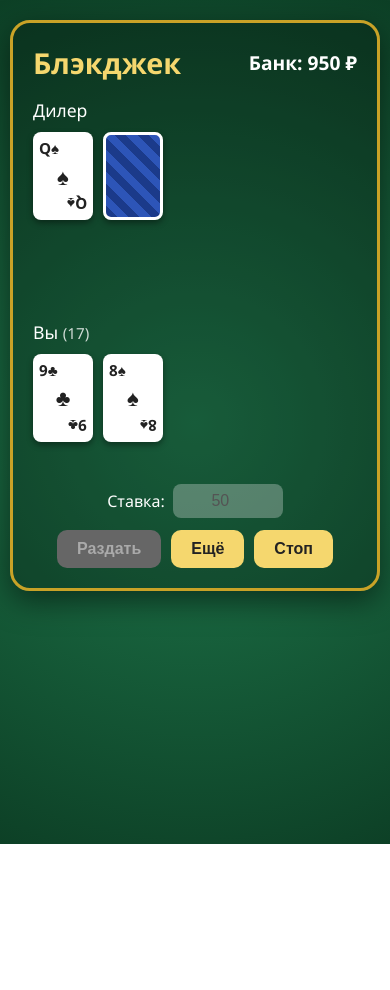
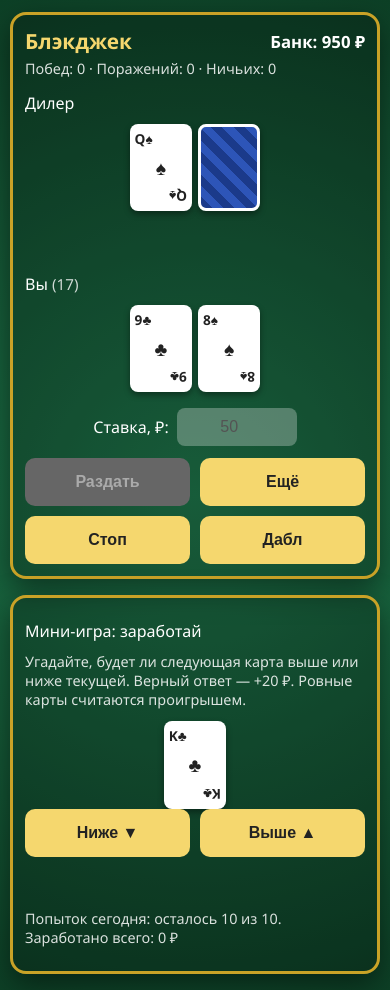
Before and after one commit to ScantFive/BlackJack, a plain HTML site: page index.html in a window 390 px wide. Both pictures are taken after a click on the button "Раздать". Before the commit the page ends 844 px from the top, so only its background shows below. Drawn offline with Linux system fonts and the light colour scheme.

Commit message:
Add files via upload

```diff
--- /dev/null
+++ b/db.js
@@ -0,0 +1,105 @@
+/*
+ * Локальная база данных на основе localStorage.
+ * Данные хранятся только в браузере этого устройства.
+ */
+(function (global) {
+  "use strict";
+
+  const KEY = "blackjack.db.v1";
+  const START_BANK = 1000;
+
+  function defaults() {
+    return {
+      bank: START_BANK,
+      stats: { wins: 0, losses: 0, pushes: 0 },
+      minigame: { date: "", plays: 0, earned: 0 },
+    };
+  }
+
+  function load() {
+    try {
+      const raw = localStorage.getItem(KEY);
+      if (!raw) return defaults();
+      const parsed = JSON.parse(raw);
+      const base = defaults();
+      return {
+        bank: typeof parsed.bank === "number" ? parsed.bank : base.bank,
+        stats: Object.assign(base.stats, parsed.stats || {}),
+        minigame: Object.assign(base.minigame, parsed.minigame || {}),
+      };
+    } catch (e) {
+      console.warn("Не удалось прочитать базу данных:", e);
+      return defaults();
+    }
+  }
+
+  let data = load();
+
+  function save() {
+    try {
+      localStorage.setItem(KEY, JSON.stringify(data));
+    } catch (e) {
+      console.warn("Не удалось сохранить базу данных:", e);
+    }
+  }
+
+  function notify() {
+    global.dispatchEvent(new Event("bank-changed"));
+  }
+
+  const DB = {
+    START_BANK: START_BANK,
+
+    getBank() {
+      return data.bank;
+    },
+
+    setBank(value) {
+      data.bank = Math.max(0, Math.floor(value));
+      save();
+      notify();
+    },
+
+    recordResult(outcome) {
+      if (outcome === "win" || outcome === "blackjack") data.stats.wins++;
+      else if (outcome === "lose") data.stats.losses++;
+      else if (outcome === "push") data.stats.pushes++;
+      save();
+    },
+
+    getStats() {
+      return { ...data.stats };
+    },
+
+    // Возвращает данные мини-игры за сегодня; при смене даты счётчик обнуляется
+    getMinigame() {
+      const today = new Date().toDateString();
+      if (data.minigame.date !== today) {
+        data.minigame = { date: today, plays: 0, earned: data.minigame.earned || 0 };
+        save();
+      }
+      return { ...data.minigame };
+    },
+
+    // Засчитывает одну попытку мини-игры и начисляет награду (если она есть)
+    minigamePlay(reward) {
+      DB.getMinigame();
+      data.minigame.plays++;
+      if (reward > 0) {
+        data.bank += reward;
+        data.minigame.earned += reward;
+      }
+      save();
+      notify();
+    },
+
+    // Полный сброс: банк, статистика и мини-игра
+    reset() {
+      data = defaults();
+      save();
+      notify();
+    },
+  };
+
+  global.DB = DB;
+})(window);
--- a/index.html
+++ b/index.html
@@ -2,7 +2,8 @@
 <html lang="ru">
 <head>
   <meta charset="UTF-8">
-  <meta name="viewport" content="width=device-width, initial-scale=1.0">
+  <meta name="viewport" content="width=device-width, initial-scale=1.0, viewport-fit=cover">
+  <meta name="theme-color" content="#0d4026">
   <title>Блэкджек</title>
   <link rel="stylesheet" href="style.css">
 </head>
@@ -10,8 +11,14 @@
   <main class="table">
     <header class="top">
       <h1>Блэкджек</h1>
-      <div class="bank">Банк: <span id="bank">1000</span> ₽</div>
+      <div class="bank">Банк: <span id="bank">0</span> ₽</div>
     </header>
+
+    <div class="stats">
+      Побед: <span id="stat-wins">0</span> ·
+      Поражений: <span id="stat-losses">0</span> ·
+      Ничьих: <span id="stat-pushes">0</span>
+    </div>
 
     <section class="hand">
       <h2>Дилер <span id="dealer-score" class="score"></span></h2>
@@ -27,18 +34,33 @@
 
     <section class="controls">
       <div class="bet-row">
-        <label for="bet-input">Ставка:</label>
-        <input type="number" id="bet-input" min="1" value="50" step="10">
+        <label for="bet-input">Ставка, ₽:</label>
+        <input type="number" id="bet-input" inputmode="numeric" min="1" value="50" step="1">
       </div>
       <div class="buttons">
         <button id="btn-deal">Раздать</button>
         <button id="btn-hit" disabled>Ещё</button>
         <button id="btn-stand" disabled>Стоп</button>
-        <button id="btn-reset" hidden>Новая игра</button>
+        <button id="btn-double" disabled>Дабл</button>
+        <button id="btn-reset" class="secondary" hidden>Начать заново</button>
       </div>
     </section>
   </main>
 
+  <section class="table panel minigame">
+    <h2>Мини-игра: заработай</h2>
+    <p class="hint">Угадайте, будет ли следующая карта выше или ниже текущей. Верный ответ — +20 ₽. Ровные карты считаются проигрышем.</p>
+    <div id="mg-card" class="cards"></div>
+    <div class="buttons mg-buttons">
+      <button id="mg-lower">Ниже ▼</button>
+      <button id="mg-higher">Выше ▲</button>
+    </div>
+    <div id="mg-message" class="message small"></div>
+    <div id="mg-left" class="hint"></div>
+  </section>
+
+  <script src="db.js"></script>
   <script src="script.js"></script>
+  <script src="minigame.js"></script>
 </body>
 </html>
--- /dev/null
+++ b/minigame.js
@@ -0,0 +1,96 @@
+(function () {
+  "use strict";
+
+  const DAILY_LIMIT = 10; // попыток в день
+  const REWARD = 20;      // награда за верный ответ, ₽
+
+  const SUITS = ["♠", "♥", "♦", "♣"];
+  const RANKS = ["2", "3", "4", "5", "6", "7", "8", "9", "10", "J", "Q", "K", "A"];
+
+  const el = {
+    card: document.getElementById("mg-card"),
+    higher: document.getElementById("mg-higher"),
+    lower: document.getElementById("mg-lower"),
+    message: document.getElementById("mg-message"),
+    left: document.getElementById("mg-left"),
+  };
+
+  let current = null;
+
+  function randomCard() {
+    const rankIndex = Math.floor(Math.random() * RANKS.length);
+    return {
+      rank: RANKS[rankIndex],
+      suit: SUITS[Math.floor(Math.random() * SUITS.length)],
+      value: rankIndex + 2, // 2..14, туз — старший
+    };
+  }
+
+  function renderCard(card) {
+    el.card.innerHTML = "";
+    if (!card) return;
+
+    const div = document.createElement("div");
+    div.className = "card" + (card.suit === "♥" || card.suit === "♦" ? " red" : "");
+
+    const top = document.createElement("span");
+    top.textContent = card.rank + card.suit;
+
+    const center = document.createElement("span");
+    center.className = "suit-center";
+    center.textContent = card.suit;
+
+    const bottom = document.createElement("span");
+    bottom.className = "corner-bottom";
+    bottom.textContent = card.rank + card.suit;
+
+    div.append(top, center, bottom);
+    el.card.appendChild(div);
+  }
+
+  function refresh() {
+    const today = DB.getMinigame();
+    const left = Math.max(0, DAILY_LIMIT - today.plays);
+
+    el.left.textContent = `Попыток сегодня: осталось ${left} из ${DAILY_LIMIT}. Заработано всего: ${today.earned} ₽`;
+
+    el.higher.disabled = left <= 0;
+    el.lower.disabled = left <= 0;
+
+    if (left <= 0 && !el.message.textContent) {
+      el.message.textContent = "Лимит на сегодня исчерпан. Приходите завтра!";
+      el.message.className = "message small";
+    }
+  }
+
+  function guess(direction) {
+    if (DB.getMinigame().plays >= DAILY_LIMIT) {
+      refresh();
+      return;
+    }
+
+    const next = randomCard();
+    const correct =
+      direction === "higher" ? next.value > current.value : next.value < current.value;
+
+    // Равные карты считаются проигрышем
+    DB.minigamePlay(correct ? REWARD : 0);
+
+    renderCard(next);
+    current = next;
+
+    el.message.textContent = correct
+      ? `Верно! +${REWARD} ₽`
+      : "Неверно. Попробуйте ещё раз";
+    el.message.className = "message small " + (correct ? "win" : "lose");
+
+    refresh();
+  }
+
+  el.higher.addEventListener("click", () => guess("higher"));
+  el.lower.addEventListener("click", () => guess("lower"));
+
+  current = randomCard();
+  renderCard(current);
+  refresh();
+})();
--- a/script.js
+++ b/script.js
@@ -3,10 +3,12 @@
 
   const SUITS = ["♠", "♥", "♦", "♣"];
   const RANKS = ["2", "3", "4", "5", "6", "7", "8", "9", "10", "J", "Q", "K", "A"];
-  const START_BANK = 1000;
 
   const el = {
     bank: document.getElementById("bank"),
+    statWins: document.getElementById("stat-wins"),
+    statLosses: document.getElementById("stat-losses"),
+    statPushes: document.getElementById("stat-pushes"),
     dealerCards: document.getElementById("dealer-cards"),
     playerCards: document.getElementById("player-cards"),
     dealerScore: document.getElementById("dealer-score"),
@@ -16,15 +18,17 @@
     btnDeal: document.getElementById("btn-deal"),
     btnHit: document.getElementById("btn-hit"),
     btnStand: document.getElementById("btn-stand"),
+    btnDouble: document.getElementById("btn-double"),
     btnReset: document.getElementById("btn-reset"),
   };
 
   let deck = [];
   let player = [];
   let dealer = [];
-  let bank = START_BANK;
   let bet = 0;
   let inRound = false;
+
+  // ---------- Колода и подсчёт очков ----------
 
   function buildDeck() {
     const cards = [];
@@ -70,6 +74,8 @@
     return hand.length === 2 && handValue(hand) === 21;
   }
 
+  // ---------- Отрисовка ----------
+
   function renderCard(card, hidden) {
     const div = document.createElement("div");
     if (hidden) {
@@ -77,24 +83,39 @@
       return div;
     }
     div.className = "card" + (card.suit === "♥" || card.suit === "♦" ? " red" : "");
+
     const top = document.createElement("span");
     top.textContent = card.rank + card.suit;
+
     const center = document.createElement("span");
     center.className = "suit-center";
     center.textContent = card.suit;
+
     const bottom = document.createElement("span");
-    bottom.style.alignSelf = "flex-end";
-    bottom.style.transform = "rotate(180deg)";
+    bottom.className = "corner-bottom";
     bottom.textContent = card.rank + card.suit;
+
     div.append(top, center, bottom);
     return div;
   }
 
+  function setMessage(text, type) {
+    el.message.textContent = text;
+    el.message.className = "message" + (type ? " " + type : "");
+  }
+
   function render(revealDealer) {
+    const bank = DB.getBank();
+    const stats = DB.getStats();
+
     el.bank.textContent = bank;
+    el.statWins.textContent = stats.wins;
+    el.statLosses.textContent = stats.losses;
+    el.statPushes.textContent = stats.pushes;
 
     el.dealerCards.innerHTML = "";
     dealer.forEach((card, i) => {
+      // Вторая карта дилера скрыта, пока раунд не закончен
       el.dealerCards.appendChild(renderCard(card, !revealDealer && i === 1));
     });
 
@@ -108,34 +129,57 @@
     el.btnDeal.disabled = inRound || bank <= 0;
     el.btnHit.disabled = !inRound;
     el.btnStand.disabled = !inRound;
+    el.btnDouble.disabled = !(inRound && player.length === 2 && bank >= bet);
     el.betInput.disabled = inRound;
     el.btnReset.hidden = !(bank <= 0 && !inRound);
   }
 
-  function setMessage(text, type) {
-    el.message.textContent = text;
-    el.message.className = "message" + (type ? " " + type : "");
-  }
+  // ---------- Ставки и выплаты ----------
 
   function readBet() {
     const value = parseInt(el.betInput.value, 10);
     if (!Number.isFinite(value) || value < 1) {
-      setMessage("Введите корректную ставку (минимум 1)", "lose");
+      setMessage("Введите корректную ставку (минимум 1 ₽)", "lose");
       return null;
     }
-    if (value > bank) {
+    if (value > DB.getBank()) {
       setMessage("Недостаточно средств на банке", "lose");
       return null;
     }
     return value;
   }
 
+  // Сколько возвращается игроку при данном исходе (включая его ставку)
+  function payout(outcome) {
+    if (outcome === "blackjack") return bet + Math.floor(bet * 1.5);
+    if (outcome === "win") return bet * 2;
+    if (outcome === "push") return bet;
+    return 0;
+  }
+
+  function settle(outcome, text) {
+    inRound = false;
+    const amount = payout(outcome);
+    if (amount > 0) DB.setBank(DB.getBank() + amount);
+    DB.recordResult(outcome);
+
+    const type =
+      outcome === "win" || outcome === "blackjack" ? "win"
+      : outcome === "lose" ? "lose"
+      : "";
+    setMessage(text, type);
+    render(true);
+  }
+
+  // ---------- Действия игрока ----------
+
   function deal() {
+    if (inRound) return;
     const value = readBet();
     if (value === null) return;
 
+    DB.setBank(DB.getBank() - value);
     bet = value;
-    bank -= bet;
     player = [draw(), draw()];
     dealer = [draw(), draw()];
     inRound = true;
@@ -145,18 +189,13 @@
     const dealerBJ = isBlackjack(dealer);
 
     if (playerBJ || dealerBJ) {
-      inRound = false;
       if (playerBJ && dealerBJ) {
-        bank += bet;
-        setMessage("Блэкджек у обоих — ничья", "");
+        settle("push", "Блэкджек у обоих — ничья");
       } else if (playerBJ) {
-        const win = bet + Math.floor(bet * 1.5);
-        bank += win;
-        setMessage(`Блэкджек! Вы выиграли ${win - bet} ₽`, "win");
+        settle("blackjack", `Блэкджек! Выигрыш ${Math.floor(bet * 1.5)} ₽`);
       } else {
-        setMessage("У дилера блэкджек — вы проиграли", "lose");
+        settle("lose", "У дилера блэкджек — вы проиграли");
       }
-      render(true);
       return;
     }
 
@@ -167,7 +206,7 @@
     if (!inRound) return;
     player.push(draw());
     if (handValue(player) > 21) {
-      finishRound("bust");
+      settle("lose", "Перебор! Вы проиграли");
     } else {
       render(false);
     }
@@ -175,60 +214,78 @@
 
   function stand() {
     if (!inRound) return;
-    // Дилер добирает до 17
+    finishDealerTurn();
+  }
+
+  // Дабл: удваиваем ставку, берём ровно одну карту и сразу останавливаемся
+  function double() {
+    if (!inRound || player.length !== 2) return;
+    if (DB.getBank() < bet) {
+      setMessage("Недостаточно средств для дабла", "lose");
+      return;
+    }
+
+    DB.setBank(DB.getBank() - bet);
+    bet *= 2;
+    player.push(draw());
+
+    if (handValue(player) > 21) {
+      settle("lose", "Перебор после дабла! Вы проиграли");
+    } else {
+      finishDealerTurn();
+    }
+  }
+
+  // Дилер добирает до 17 и сравнивается с игроком
+  function finishDealerTurn() {
     while (handValue(dealer) < 17) {
       dealer.push(draw());
     }
-    finishRound("stand");
-  }
 
-  function finishRound(reason) {
-    inRound = false;
     const p = handValue(player);
     const d = handValue(dealer);
-    let result;
 
-    if (reason === "bust" || p > 21) {
-      result = "lose";
-      setMessage("Перебор! Вы проиграли", "lose");
-    } else if (d > 21) {
-      result = "win";
-      bank += bet * 2;
-      setMessage(`Дилер перебрал! Вы выиграли ${bet} ₽`, "win");
+    if (d > 21) {
+      settle("win", `Дилер перебрал! Выигрыш ${bet} ₽`);
     } else if (p > d) {
-      result = "win";
-      bank += bet * 2;
-      setMessage(`Вы выиграли ${bet} ₽`, "win");
+      settle("win", `Вы выиграли ${bet} ₽`);
     } else if (p < d) {
-      result = "lose";
-      setMessage("Дилер выиграл", "lose");
+      settle("lose", "Дилер выиграл");
     } else {
-      result = "push";
-      bank += bet;
-      setMessage("Ничья", "");
+      settle("push", "Ничья — ставка возвращена");
     }
-
-    render(true);
-    return result;
   }
 
   function reset() {
-    bank = START_BANK;
+    DB.reset();
+    bet = 0;
     player = [];
     dealer = [];
+    inRound = false;
     setMessage("Новая игра! Сделайте ставку");
     render(false);
   }
 
+  // ---------- Инициализация ----------
+
   el.btnDeal.addEventListener("click", deal);
   el.btnHit.addEventListener("click", hit);
   el.btnStand.addEventListener("click", stand);
+  el.btnDouble.addEventListener("click", double);
   el.btnReset.addEventListener("click", reset);
 
   el.betInput.addEventListener("keydown", (e) => {
-    if (e.key === "Enter" && !inRound) deal();
+    if (e.key === "Enter") deal();
   });
 
+  // Обновляем экран при изменении банка (например, из мини-игры)
+  window.addEventListener("bank-changed", () => render(!inRound));
+
   deck = buildDeck();
+  if (DB.getBank() <= 0) {
+    setMessage("Банк пуст. Заработайте в мини-игре или начните заново");
+  } else {
+    setMessage("Сделайте ставку и нажмите «Раздать»");
+  }
   render(false);
 })();
--- a/style.css
+++ b/style.css
@@ -1,26 +1,36 @@
 * {
   box-sizing: border-box;
+}
+
+html {
+  -webkit-text-size-adjust: 100%;
 }
 
 body {
   margin: 0;
   min-height: 100vh;
+  min-height: 100dvh;
   font-family: "Segoe UI", Roboto, Arial, sans-serif;
   background: radial-gradient(circle at center, #1f7a4d 0%, #0d4026 100%);
   color: #fff;
   display: flex;
-  justify-content: center;
-  align-items: flex-start;
-  padding: 20px 10px;
+  flex-direction: column;
+  align-items: center;
+  gap: 16px;
+  padding: max(12px, env(safe-area-inset-top))
+           max(10px, env(safe-area-inset-right))
+           max(16px, env(safe-area-inset-bottom))
+           max(10px, env(safe-area-inset-left));
 }
 
-.table {
+.table,
+.panel {
   width: 100%;
   max-width: 720px;
   background: rgba(0, 0, 0, 0.25);
   border: 3px solid #c9a227;
-  border-radius: 20px;
-  padding: 20px;
+  border-radius: 16px;
+  padding: 16px;
   box-shadow: 0 10px 30px rgba(0, 0, 0, 0.5);
 }
 
@@ -29,24 +39,30 @@ body {
   justify-content: space-between;
   align-items: center;
   flex-wrap: wrap;
-  gap: 10px;
+  gap: 8px;
 }
 
 h1 {
   margin: 0;
-  font-size: 1.8rem;
+  font-size: clamp(1.3rem, 5vw, 1.8rem);
   color: #f5d76e;
 }
 
 h2 {
-  font-size: 1.1rem;
+  font-size: clamp(1rem, 4vw, 1.1rem);
   margin: 10px 0;
   font-weight: 500;
 }
 
 .bank {
-  font-size: 1.2rem;
+  font-size: clamp(1.05rem, 4vw, 1.2rem);
   font-weight: bold;
+}
+
+.stats {
+  font-size: 0.9rem;
+  opacity: 0.85;
+  margin-top: 4px;
 }
 
 .score {
@@ -54,28 +70,34 @@ h2 {
   font-size: 0.95rem;
 }
 
+.hint {
+  font-size: 0.9rem;
+  opacity: 0.85;
+  margin: 6px 0 12px;
+}
+
 .hand {
-  margin-top: 16px;
+  margin-top: 14px;
 }
 
 .cards {
   display: flex;
   flex-wrap: wrap;
-  gap: 10px;
-  min-height: 110px;
+  justify-content: center;
+  gap: 8px;
 }
 
 .card {
-  width: 72px;
-  height: 104px;
+  width: clamp(52px, 16vw, 80px);
+  aspect-ratio: 5 / 7;
   background: #fff;
   color: #222;
   border-radius: 8px;
   display: flex;
   flex-direction: column;
   justify-content: space-between;
-  padding: 6px;
-  font-size: 1.1rem;
+  padding: 5px;
+  font-size: clamp(0.85rem, 3.5vw, 1.1rem);
   font-weight: bold;
   box-shadow: 0 3px 6px rgba(0, 0, 0, 0.4);
   animation: deal 0.3s ease-out;
@@ -87,7 +109,12 @@ h2 {
 
 .card .suit-center {
   align-self: center;
-  font-size: 1.8rem;
+  font-size: clamp(1.2rem, 5vw, 1.8rem);
+}
+
+.card .corner-bottom {
+  align-self: flex-end;
+  transform: rotate(180deg);
 }
 
 .card.back {
@@ -102,18 +129,23 @@ h2 {
 
 .message {
   text-align: center;
-  font-size: 1.3rem;
+  font-size: clamp(1.05rem, 4vw, 1.3rem);
   font-weight: bold;
-  margin: 18px 0;
+  margin: 14px 0;
   min-height: 2em;
   color: #f5d76e;
+}
+
+.message.small {
+  font-size: 1rem;
+  min-height: 1.5em;
 }
 
 .message.win { color: #7CFC00; }
 .message.lose { color: #ff6b6b; }
 
 .controls {
-  margin-top: 20px;
+  margin-top: 16px;
   display: flex;
   flex-direction: column;
   gap: 12px;
@@ -124,26 +156,30 @@ h2 {
   display: flex;
   align-items: center;
   gap: 8px;
+  flex-wrap: wrap;
+  justify-content: center;
 }
 
 input[type="number"] {
-  width: 110px;
-  padding: 8px;
-  font-size: 1rem;
+  width: 120px;
+  padding: 10px;
+  font-size: 16px; /* 16px не даёт iOS масштабировать страницу при фокусе */
   border-radius: 8px;
   border: none;
   text-align: center;
 }
 
 .buttons {
-  display: flex;
+  display: grid;
+  grid-template-columns: repeat(auto-fit, minmax(110px, 1fr));
   gap: 10px;
-  flex-wrap: wrap;
-  justify-content: center;
+  width: 100%;
+  max-width: 480px;
 }
 
 button {
-  padding: 10px 20px;
+  min-height: 48px;
+  padding: 10px 16px;
   font-size: 1rem;
   font-weight: bold;
   border: none;
@@ -151,12 +187,18 @@ button {
   background: #f5d76e;
   color: #222;
   cursor: pointer;
+  touch-action: manipulation;
+  -webkit-tap-highlight-color: transparent;
   transition: transform 0.1s, background 0.2s;
 }
 
-button:hover:not(:disabled) {
-  background: #ffe48a;
-  transform: translateY(-2px);
+button.secondary {
+  background: #d9534f;
+  color: #fff;
+}
+
+button:active:not(:disabled) {
+  transform: scale(0.97);
 }
 
 button:disabled {
@@ -165,13 +207,57 @@ button:disabled {
   cursor: not-allowed;
 }
 
-@media (max-width: 480px) {
-  .card {
-    width: 60px;
-    height: 88px;
-    font-size: 0.95rem;
+.mg-buttons {
+  grid-template-columns: 1fr 1fr;
+}
+
+/* Hover-эффекты только на устройствах с мышью */
+@media (hover: hover) {
+  button:hover:not(:disabled) {
+    background: #ffe48a;
+    transform: translateY(-2px);
   }
-  .card .suit-center {
-    font-size: 1.4rem;
+  button.secondary:hover:not(:disabled) {
+    background: #c9302c;
   }
 }
+
+/* Планшеты и телефоны */
+@media (max-width: 600px) {
+  .table,
+  .panel {
+    padding: 12px;
+  }
+
+  .cards {
+    gap: 6px;
+  }
+
+  .buttons {
+    grid-template-columns: repeat(2, 1fr);
+  }
+
+  .buttons button:last-child:nth-child(odd) {
+    grid-column: span 2;
+  }
+}
+
+/* Очень узкие экраны */
+@media (max-width: 360px) {
+  .card {
+    width: 50px;
+  }
+}
+
+/* Альбомная ориентация на телефоне: компактнее по высоте */
+@media (max-height: 500px) and (orientation: landscape) {
+  body {
+    gap: 10px;
+  }
+  .message {
+    margin: 6px 0;
+  }
+  .controls {
+    margin-top: 8px;
+  }
+}
```
Also changed, not shown: README.md.
